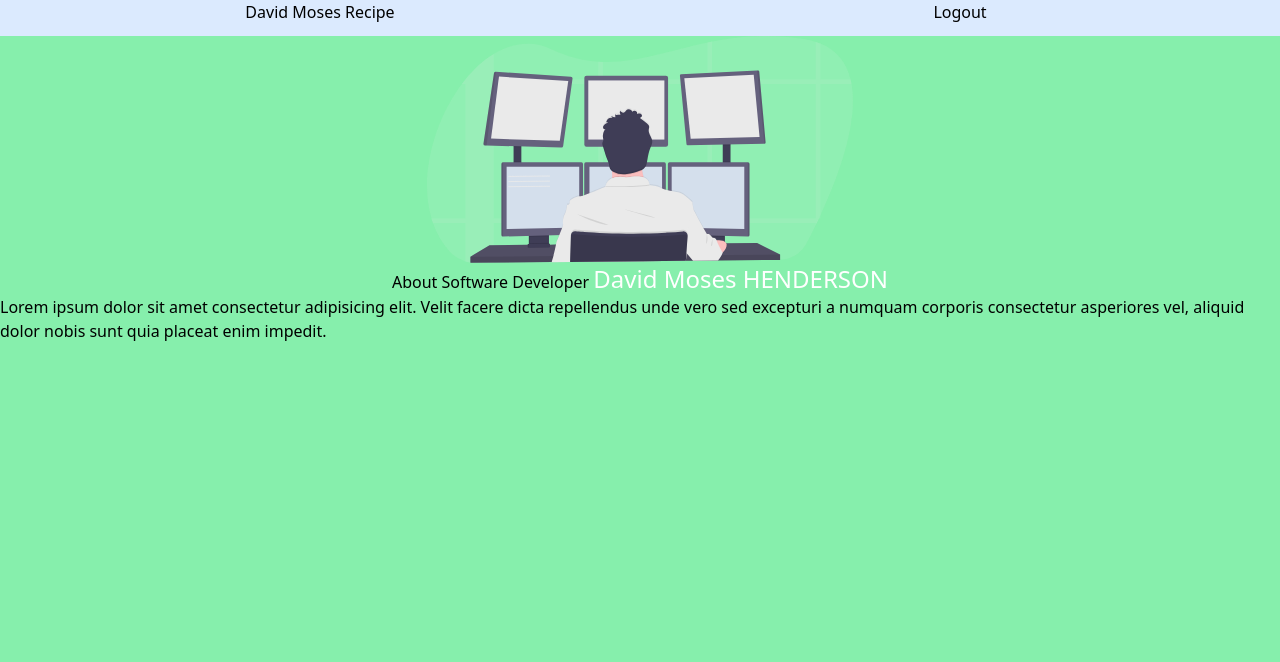
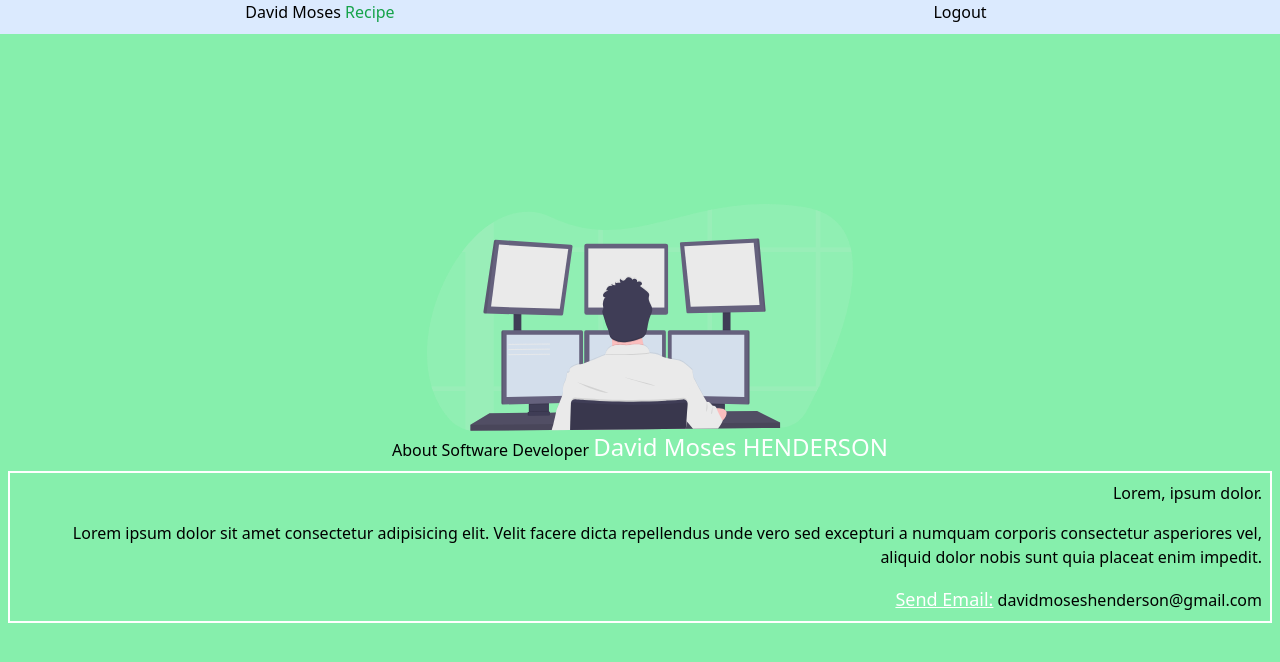
Before and after one commit to Sadullah-TANRIKULU/recipe-app, a React (Create React App) app: page /about in a window 1280 px wide. Shown: the top 662 px of the page. Built offline with nearby package versions, Linux system fonts and the light colour scheme.

Commit message:
component functions ready

```diff
--- a/src/components/Navbar.jsx
+++ b/src/components/Navbar.jsx
@@ -0,0 +1,9 @@
+const Navbar = () => {
+    return (
+        <div className="navbar">
+            Navbar
+        </div>
+     );
+}
+
+export default Navbar;
--- a/src/components/header/Form.jsx
+++ b/src/components/header/Form.jsx
@@ -0,0 +1,9 @@
+const Form = () => {
+    return (
+        <div className="form">
+            Form
+        </div>
+     );
+}
+
+export default Form;
--- a/src/components/header/Header.jsx
+++ b/src/components/header/Header.jsx
@@ -6,7 +6,7 @@ const Header = () => {
   return (
     <div className="header bg-blue-100 w-full h-9 flex justify-between ">
       <div className="logo w-1/2 ">
-        <h1 className="h-full text-center" > David Moses Recipe </h1>
+        <h1 className="h-full text-center" > David Moses <span className="text-green-600" >Recipe</span> </h1>
       </div>
       <div className="links flex justify-evenly w-1/2 ">
         {/* <Route path="/about" element={<About />} /> */}
--- a/src/pages/about/About.jsx
+++ b/src/pages/about/About.jsx
@@ -2,16 +2,18 @@ import coding from "../../assets/coding.svg";
 
 const About = () => {
   return (
-    <div className="about flex flex-col justify-center items-center ">
+    <div className="about flex flex-col justify-center items-center h-screen ">
       <img src={coding} alt="coding" className="w-1/3" />
       <h4>About Software Developer <span className="text-white text-2xl " > David Moses HENDERSON </span></h4>
-      <div className="aboutContent">
-        <p>
+      <div className="aboutContent border-white border-2 m-2">
+        <p className="text-right p-2" >Lorem, ipsum dolor.</p>
+        <p className="text-right p-2" >
           Lorem ipsum dolor sit amet consectetur adipisicing elit. Velit facere
           dicta repellendus unde vero sed excepturi a numquam corporis
           consectetur asperiores vel, aliquid dolor nobis sunt quia placeat enim
           impedit.
         </p>
+        <p className="text-right p-2" > <span className="underline text-lg text-white " > Send Email:</span> davidmoseshenderson@gmail.com </p>
       </div>
     </div>
   );
--- a/src/pages/details/Details.jsx
+++ b/src/pages/details/Details.jsx
@@ -0,0 +1,9 @@
+const Details = () => {
+    return (
+        <div className="details">
+            Details
+        </div>
+     );
+}
+
+export default Details;
--- a/src/pages/home/RecipeCard.jsx
+++ b/src/pages/home/RecipeCard.jsx
@@ -0,0 +1,9 @@
+const RecipeCard = () => {
+    return (
+        <div className="recipeCard">
+            Recipe Card
+        </div>
+     );
+}
+
+export default RecipeCard;
--- a/src/pages/login/Login.jsx
+++ b/src/pages/login/Login.jsx
@@ -0,0 +1,9 @@
+const Login = () => {
+    return (
+        <div className="login">
+            login
+        </div>
+     );
+}
+
+export default Login;
--- a/src/router/AppRouter.jsx
+++ b/src/router/AppRouter.jsx
@@ -0,0 +1,9 @@
+const AppRouter = () => {
+  return (
+  <div className="appRouter">
+    App Router
+  </div>
+  );
+};
+
+export default AppRouter;
```
